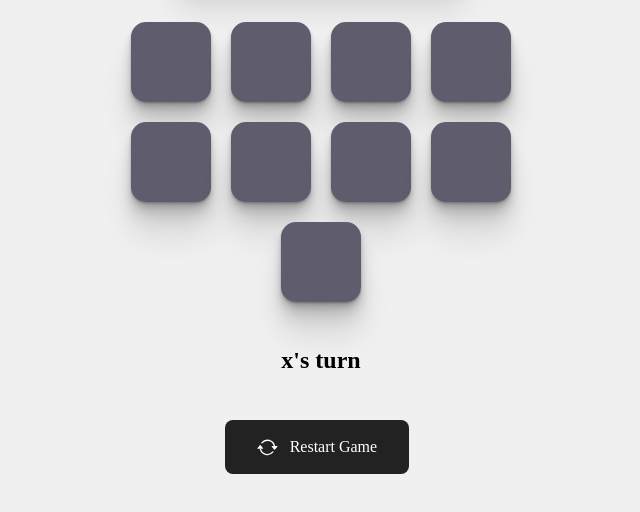
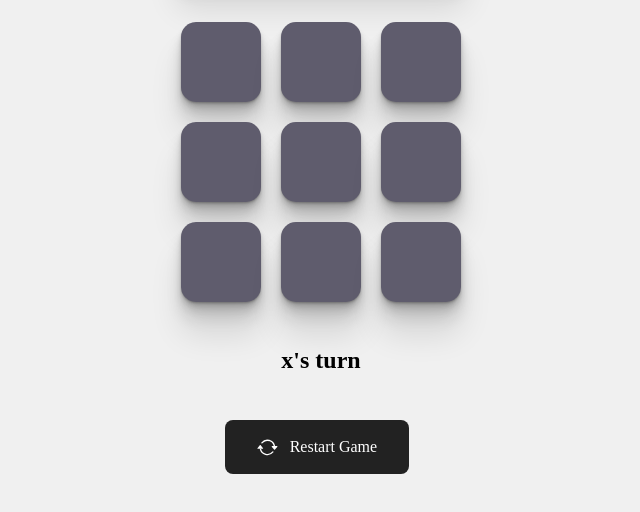
Before and after one commit to Ayhamalahmad/XvsOGame, a plain HTML site: page index.html in a window 1280 px wide. Shown: the part 214-726 px from the top of the page, without its empty margins (319-959 px from the left). Drawn offline with Linux system fonts and the light colour scheme; a web font is replaced by a local one.

Commit message:
Update index.css

```diff
--- a/css/index.css
+++ b/css/index.css
@@ -98,6 +98,11 @@
           width: 90%;
       }
   }
+  @media (min-width: 1200px) {
+    .container .game .boxes {
+        width: 30%;
+    }
+}
 
   .container .game .boxes .box {
       width: 80px;
```
